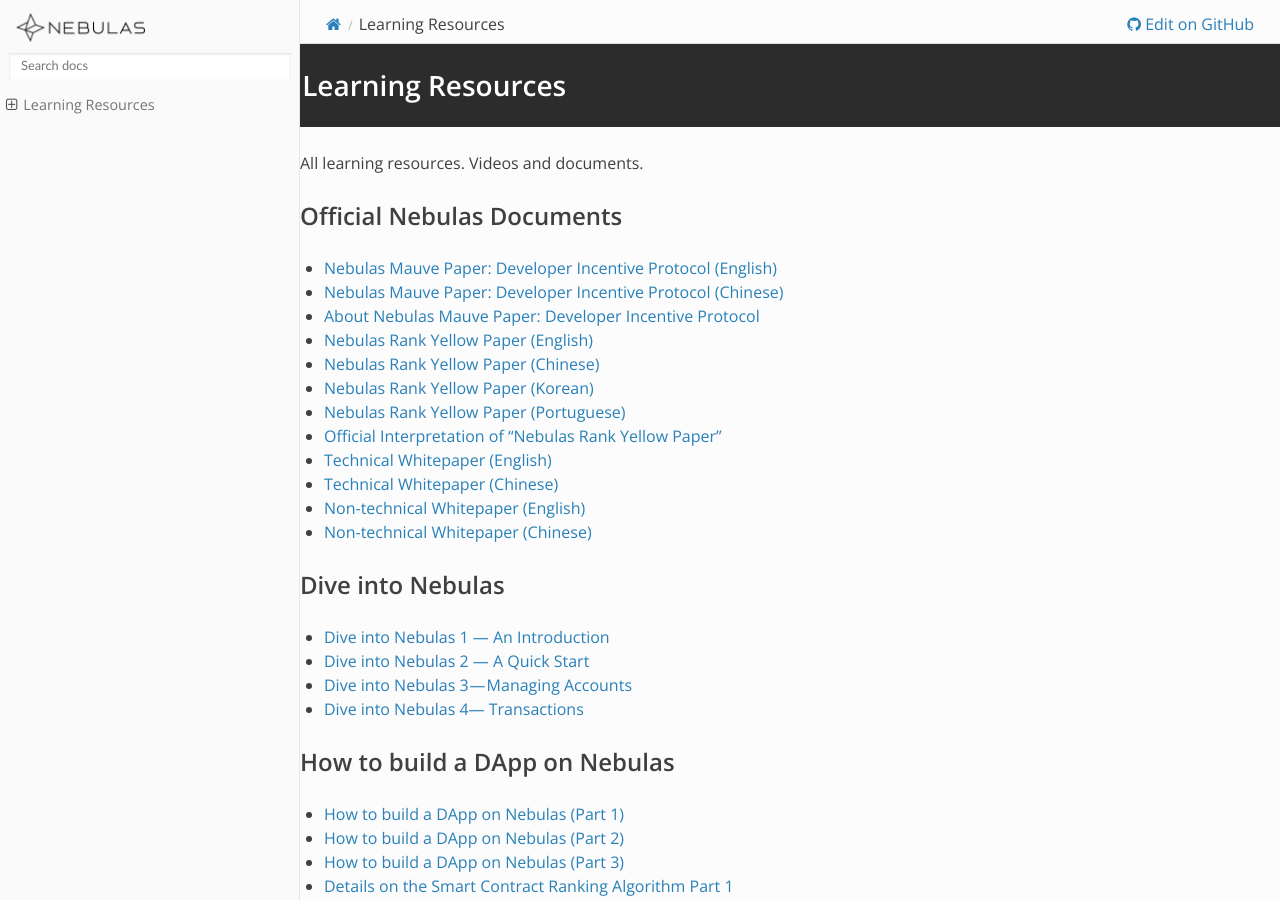
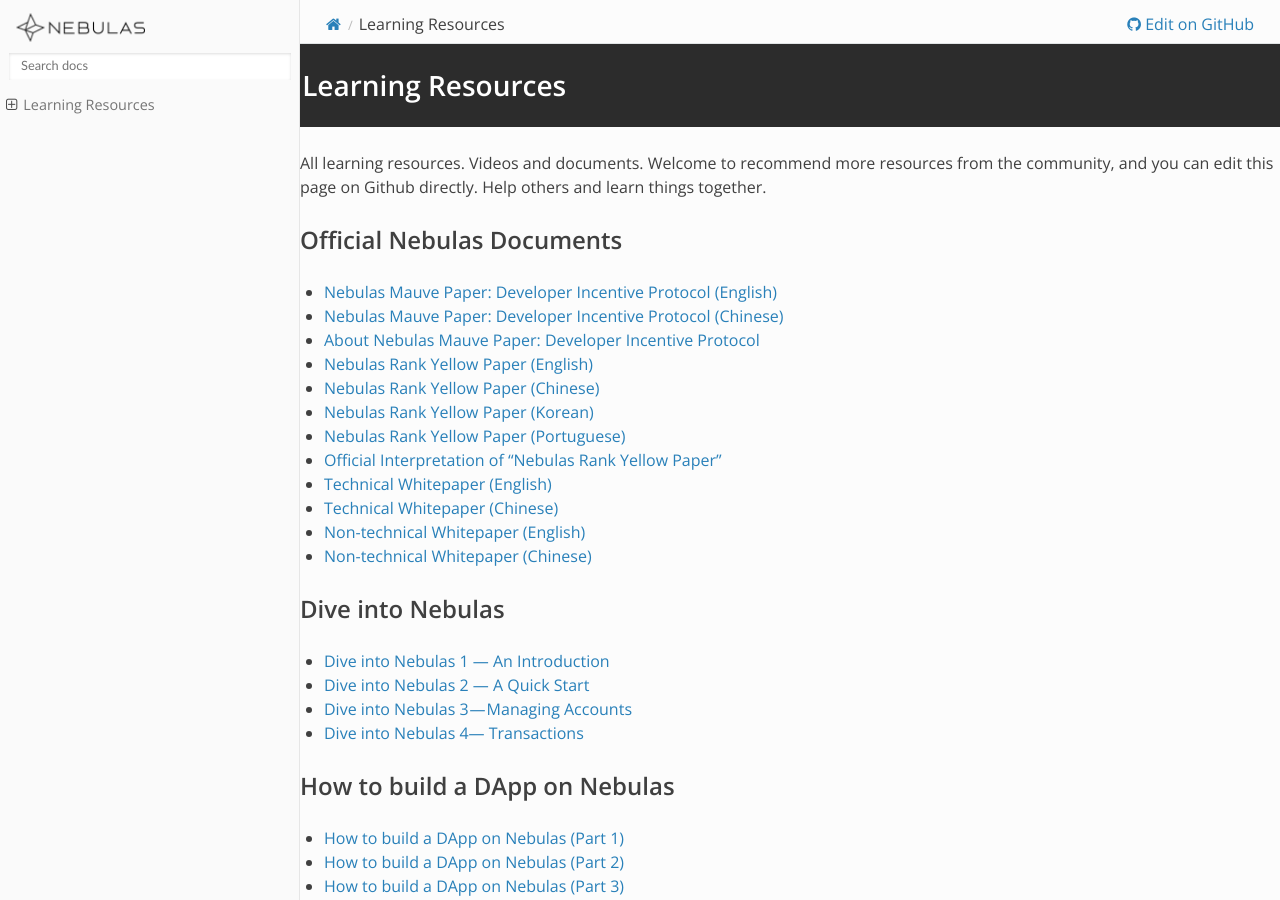
Before and after one commit to nebulasio/nebdocs, a Sphinx documentation site: the page built from docs/dapp-development/learning-resources.md, in a window 1280 px wide and 900 px high. Built offline with Sphinx 7.4.7 and the Read the Docs theme 2.0.0, drawn with Linux system fonts in a browser that asks for light colours; pages that are not in the unit, such as notebooks, are missing from menus.

Commit message:
update welcome contents - learning resources page

```diff
--- a/docs/dapp-development/learning-resources.md
+++ b/docs/dapp-development/learning-resources.md
@@ -1,6 +1,6 @@
 # Learning Resources
 
-All learning resources. Videos and documents.
+All learning resources. Videos and documents. Welcome to recommend more resources from the community, and you can edit this page on Github directly. Help others and learn things together.
 
 
 ## Official Nebulas Documents
```
